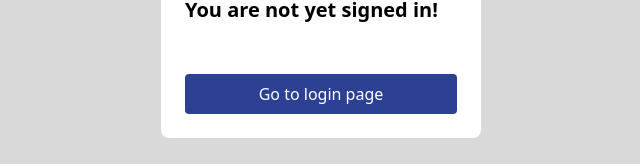
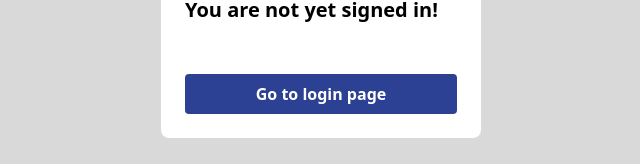
Before and after one commit to joshytheprogrammer/ochexagon_admin, a Next.js app: page /testimonials/new in a window 1280 px wide. Shown: the part 345-509 px from the top of the page, without its empty margins (319-959 px from the left). Built offline with nearby package versions, Linux system fonts and the light colour scheme; no server answers.

Commit message:
Small change

```diff
--- a/components/login/notSignedIn/NotSignedIn.jsx
+++ b/components/login/notSignedIn/NotSignedIn.jsx
@@ -5,7 +5,7 @@ const NotSignedIn = () => {
     <div className="w-full h-screen bg-gray flex flex-col justify-center items-center">
       <div className=" w-[95%] mo-sm:w-[85%] mo-md:w-[75%] sm:w-[60%] md:w-[50%] lg:w-[45%] xl:w-[25%] rounded-lg bg-white flex flex-col p-6">
         <h1 className="font-bold text-xl mb-[50px]">You are not yet signed in!</h1>
-        <Link href="/" className="bg-primary-color text-white px-4 py-2 text-center rounded-[4px]">
+        <Link href="/" className="bg-primary-color text-white px-4 py-2 text-center rounded-[4px] font-semibold">
           Go to login page
         </Link>
       </div>
```
